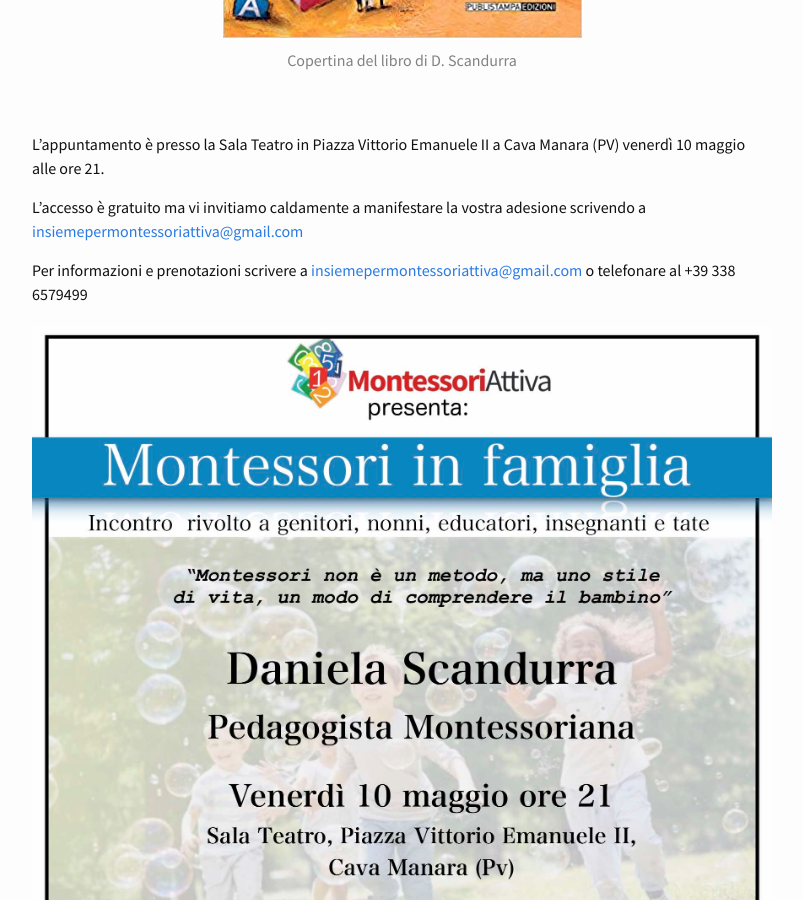
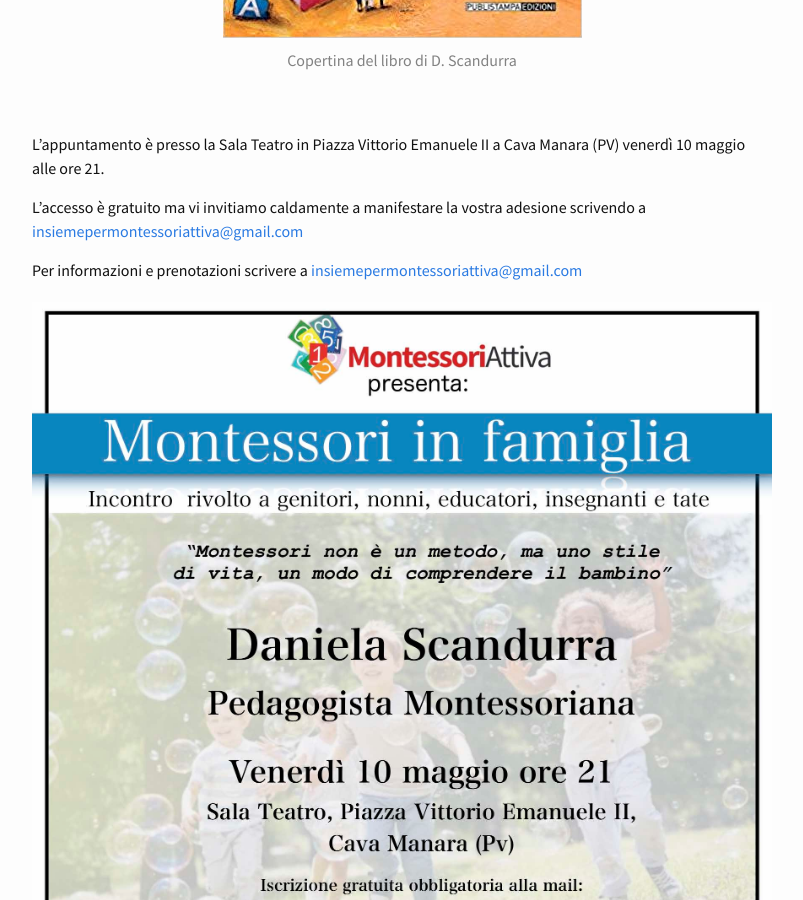
Before and after one commit to montessori-attiva-pavia/montessori-attiva-pavia.github.io, a Jekyll site: the page built from _posts/2019-04-29-daniela-scandurra-a-cava.markdown, in a window 1280 px wide and 900 px high, scrolled down 792 px. Shown: the whole window, without its empty margins (238-1041 px from the left). Built offline with Jekyll 4.4.1, drawn with Linux system fonts in a browser that asks for light colours; comment, search, counter and statistics services are not loaded.

Commit message:
REmove phone number

```diff
--- a/_posts/2019-04-29-daniela-scandurra-a-cava.markdown
+++ b/_posts/2019-04-29-daniela-scandurra-a-cava.markdown
@@ -20,6 +20,6 @@
 L'accesso è gratuito ma vi invitiamo caldamente a manifestare la vostra adesione scrivendo a [insiemepermontessoriattiva@gmail.com](mailto:insiemepermontessoriattiva@gmail.com)
 
 
-Per informazioni e prenotazioni scrivere a [insiemepermontessoriattiva@gmail.com](mailto:insiemepermontessoriattiva@gmail.com) o telefonare al +39 338 6579499
+Per informazioni e prenotazioni scrivere a [insiemepermontessoriattiva@gmail.com](mailto:insiemepermontessoriattiva@gmail.com)
 
 {% include image.html img="/assets/img/2019-04-29/Evento_con_daniela_scandurra.jpg" title="locandina" caption="Locandina dell'evento" %}
```
